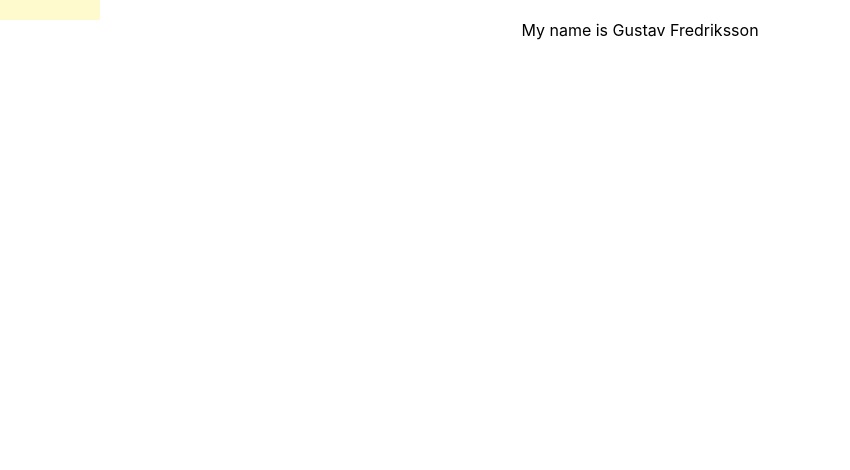
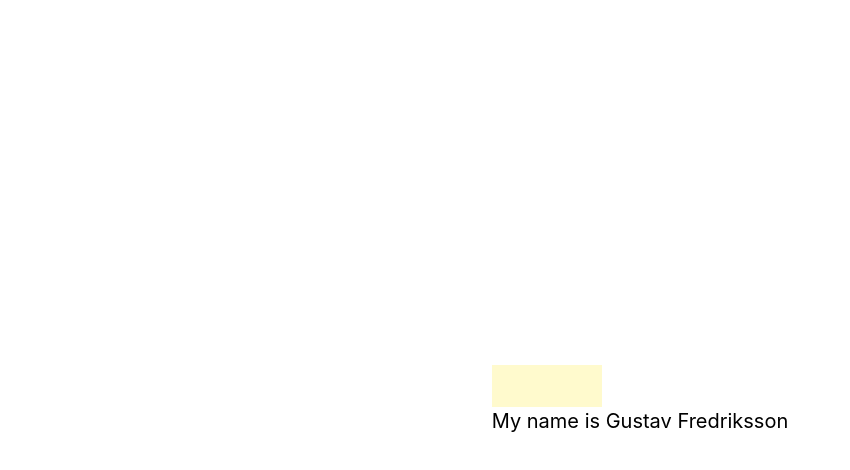
Before and after one commit to fredrikssongustav/gustavfredriksson, a React (Create React App) app: page / in a window 1280 px wide. Shown: the top 470 px of the page, without its empty margins (0-850 px from the left). Built offline with nearby package versions, Linux system fonts and the light colour scheme.

Commit message:
refactor: style it a bit nicer

```diff
--- a/src/components/Hello/Hello.tsx
+++ b/src/components/Hello/Hello.tsx
@@ -3,18 +3,30 @@ import styled from "styled-components";
 import { ApplesWayOfSayingHello } from "./atoms/ApplesWayOfSayingHello/ApplesWayOfSayingHello";
 
 const CenteredContainer = styled.div`
+  display: flex;
   justify-content: center;
   align-items: center;
   width: 100%;
+
+  /* Bump text-size */
+  font-size: 20px;
+  line-height: 1.4;
+`;
+
+const RowContainer = styled.div`
+  flex-direction: row;
 `;
 
 export const Hello: React.FC = () => {
   return (
     <CenteredContainer>
-      <div>
-        <ApplesWayOfSayingHello />
-        My name is Gustav Fredriksson
-      </div>
+      <RowContainer>
+        <div>
+          <ApplesWayOfSayingHello />
+          <div>My name is Gustav Fredriksson</div>
+        </div>
+        <div />
+      </RowContainer>
     </CenteredContainer>
   );
 };
--- a/src/components/Hello/atoms/ApplesWayOfSayingHello/ApplesWayOfSayingHello.tsx
+++ b/src/components/Hello/atoms/ApplesWayOfSayingHello/ApplesWayOfSayingHello.tsx
@@ -4,9 +4,12 @@ import { useEffect, useState } from "react";
 
 const TextBlock = styled.div`
   background-color: #fffacd;
+  text-align: left;
+  font-weight: bold;
+  font-size: 30px;
 
   /* Fix width to fit all hello phrases */
-  width: 100px;
+  width: 110px;
 
   /* We want pulsating hello's */
   animation: pulse 5s infinite;
@@ -56,5 +59,9 @@ export const ApplesWayOfSayingHello: React.FC = () => {
     }, 5000);
   }, [hello, setHello]);
 
-  return <TextBlock> {hello.word}</TextBlock>;
+  return (
+    <>
+      <TextBlock> {hello.word}</TextBlock>
+    </>
+  );
 };
```
